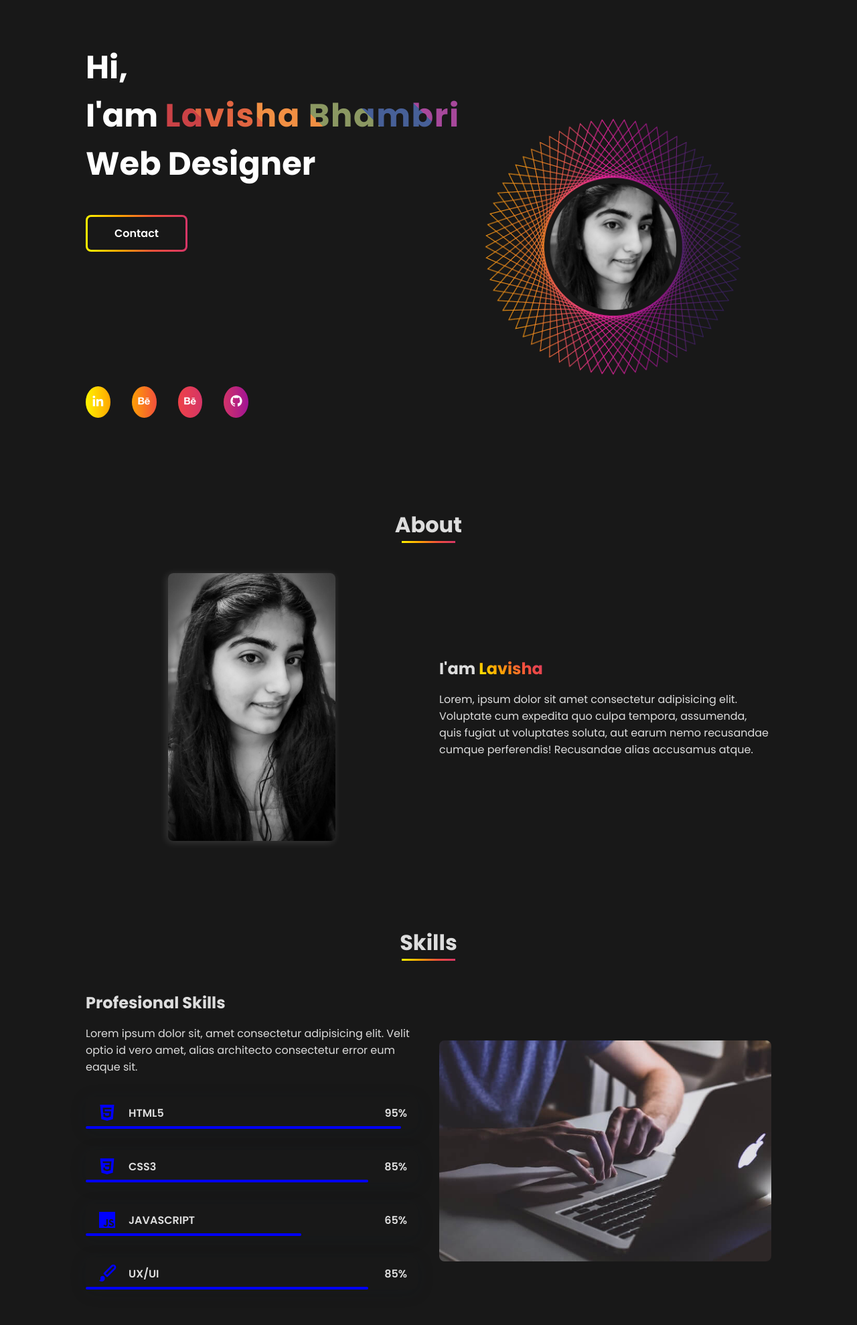
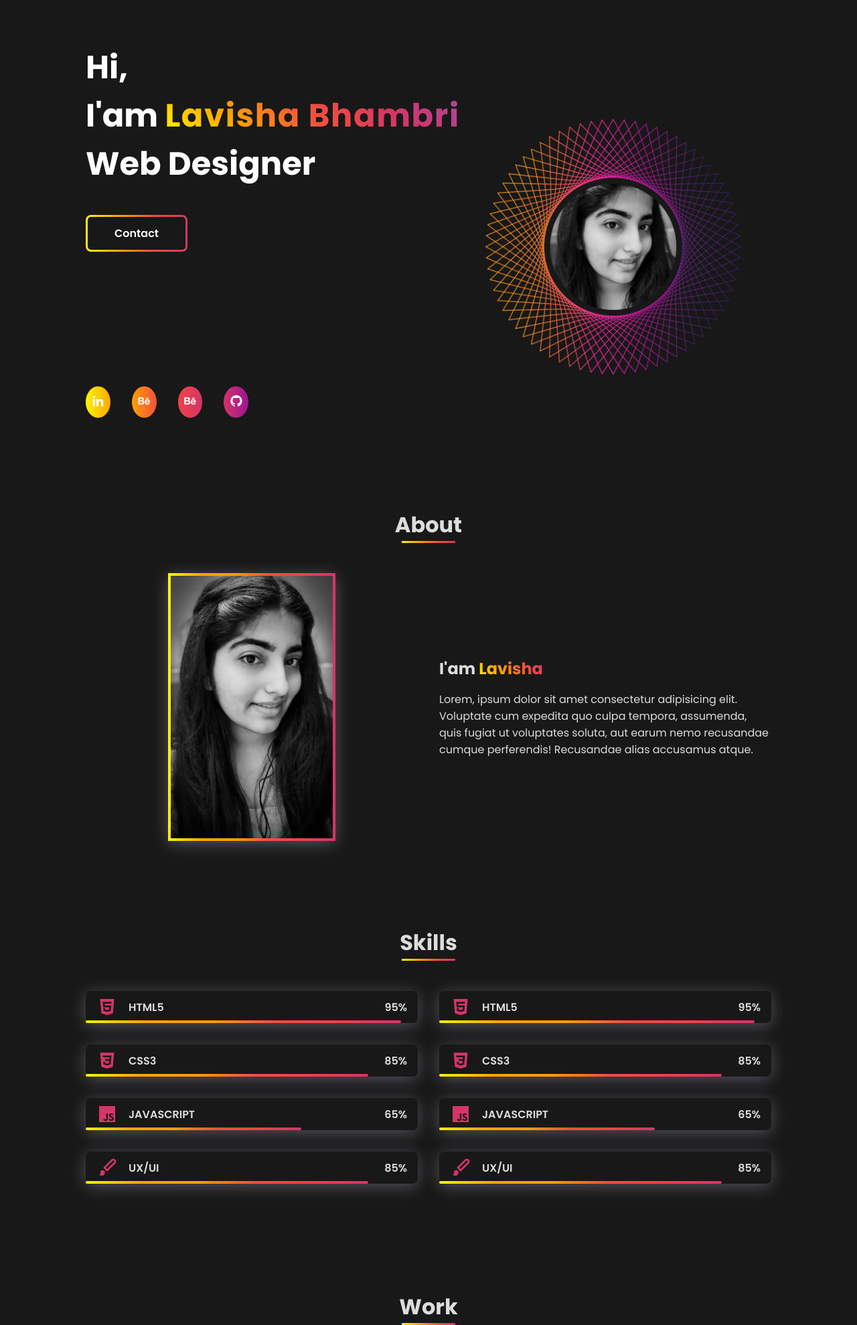
Before and after one commit to lavishabhambri/My-Portfolio, a plain HTML site: page index.html in a window 1280 px wide. Shown: the part 120-2099 px from the top of the page at 67% size. Drawn offline with nearby package versions, Linux system fonts and the light colour scheme.

Commit message:
Styles Added, skills section

```diff
--- a/assets/css/styles.css
+++ b/assets/css/styles.css
@@ -239,63 +239,22 @@ font-weight: 700;
 }
 
 .home__title-color {
-  /* Fallback: Set a background color. */
-  background-color: #CA4246;
-  /* font-size: 4em; */
   letter-spacing: 0.1rem;
   font-weight: 700;
   margin-bottom: 0.5rem;
-  /* Create the gradient. */
-   background-image: linear-gradient(
-        45deg,
-        #CA4246 16.666%,
-                #E16541 16.666%,
-                #E16541 33.333%,
-                #F18F43 33.333%,
-                #F18F43 50%,
-                #8B9862 50%,
-                #8B9862 66.666%,
-                #476098 66.666%,
-                #476098 83.333%,
-                #A7489B 83.333%);
-
+  background-image: linear-gradient(45deg, #fff400, #ffa601 ,#f3503c, #d53567, #A7489B);
   background-size: 100%;
   background-repeat: repeat;
   -webkit-background-clip: text;
   -webkit-text-fill-color: transparent;
-    animation: rainbow-text-simple-animation-rev 0.75s ease-in-out forwards;
-
+  animation: background-image 5s ease-in-out forwards;
 }
 
 .home__title-color:hover{
-    animation: rainbow-text-simple-animation 0.5s ease-in-out forwards;
+    background-image: linear-gradient(-45deg, #fff400, #ffa601 ,#f3503c, #d53567, #A7489B);
+    animation: background-image 5s ease-in-out forwards;
 }
 
-
-@keyframes rainbow-text-simple-animation-rev {
-    0% {
-        background-size: 650%;
-    }
-    40% {
-        background-size: 650%;
-    }
-    100% {
-        background-size: 100%;
-    }
-}
-
-
-@keyframes rainbow-text-simple-animation {
-    0% {
-        background-size: 100%;
-    }
-    80% {
-        background-size: 650%;
-    }
-    100% {
-        background-size: 650%;
-    }
-}
 
 .home__social{
   display: flex;
@@ -427,8 +386,16 @@ font-weight: 700;
 .skills__icon{
   font-size: 2rem;
   margin-right: var(--mb-2);
-  color: var(--first-color);
+  color: #d53567;
+  /* background-image: linear-gradient(90deg, #fff400, #d53567 50%);
+  -webkit-background-clip: text;
+	-webkit-text-fill-color: transparent; */
 }
+
+.skills__data{
+  box-shadow: 0 4px 25px rgba(225, 225, 255, 0.3);
+}
+
 .skills__names{
   display: flex;
   align-items: center;
@@ -437,7 +404,7 @@ font-weight: 700;
   position: absolute;
   left: 0;
   bottom: 0;
-  background-color: var(--first-color);
+  background: linear-gradient(90deg, #fff400, #ffa601, #ff9f05 ,#f3503c, #ee4248, #d53567);
   height: .25rem;
   border-radius: .5rem;
   z-index: var(--z-back);
@@ -481,9 +448,12 @@ font-weight: 700;
   font-size: var(--normal-font-size);
   font-weight: var(--font-semi);
   padding: 1rem;
-  border-radius: .5rem;
-  border: 1.5px solid var(--second-color);
-  outline: none;
+  border-image-source: linear-gradient(90deg, #fff400, #ffa601, #ff9f05 ,#f3503c, #ee4248, #d53567);
+  border: 3rem solid linear-gradient(90deg, #fff400, #ffa601, #ff9f05 ,#f3503c, #ee4248, #d53567);
+  /* outline: none; */
+  border-width: 3pt;
+  box-shadow: -4px 4px 25px rgba(225, 225, 255, 0.3);
+  border-image-slice: 1;
   margin-bottom: var(--mb-4);
 }
 .contact__button{
@@ -668,11 +638,13 @@ font-weight: 700;
   .about__img img{
     width: 250px;
     height: 400px;
-    /* box-shadow: 2px 2px 12px #ffa601, 0px -2px 12px #ff9f05,-2px 2px 12px #d53567; */
-    box-shadow: -2px 2px 12px rgba(255, 255, 255, 0.15);
+    box-shadow: 0 4px 25px rgba(225, 225, 255, 0.3);
+    border-radius: 5px;
+    border: solid 4px;
+    border-image: linear-gradient(to right, #fff400, #ffa601, #ff9f05 ,#f3503c, #ee4248, #d53567);
+    border-image-slice: 1;
   }
 
-  /* #fff400, #ffa601, #ff9f05 ,#f3503c, #ee4248, #d53567); */
   .work__container{
     grid-template-columns: repeat(3, 1fr);
     grid-template-rows: repeat(2,1fr);
--- a/index.html
+++ b/index.html
@@ -75,11 +75,11 @@
             <!--===== SKILLS =====-->
             <section class="skills section" id="skills">
                 <h2 class="section-title">Skills</h2>
-
+                <!-- <p class="skills__text">Lorem ipsum dolor sit, amet consectetur adipisicing elit. Velit optio id vero amet, alias architecto consectetur error eum eaque sit.</p> -->
                 <div class="skills__container bd-grid">
                     <div>
-                        <h2 class="skills__subtitle">Profesional Skills</h2>
-                        <p class="skills__text">Lorem ipsum dolor sit, amet consectetur adipisicing elit. Velit optio id vero amet, alias architecto consectetur error eum eaque sit.</p>
+                        <!-- <h2 class="skills__subtitle">Profesional Skills</h2> -->
+                        <!-- <p class="skills__text">Lorem ipsum dolor sit, amet consectetur adipisicing elit. Velit optio id vero amet, alias architecto consectetur error eum eaque sit.</p> -->
                         <div class="skills__data">
                             <div class="skills__names">
                                 <i class='bx bxl-html5 skills__icon'></i>
@@ -131,7 +131,55 @@
                     </div>
 
                     <div>
-                        <img src="assets/img/work3.jpg" alt="" class="skills__img">
+                        <!-- <img src="assets/img/work3.jpg" alt="" class="skills__img"> -->
+                        <div class="skills__data">
+                            <div class="skills__names">
+                                <i class='bx bxl-html5 skills__icon'></i>
+                                <span class="skills__name">HTML5</span>
+                            </div>
+                            <div class="skills__bar skills__html">
+
+                            </div>
+                            <div>
+                                <span class="skills__percentage">95%</span>
+                            </div>
+                        </div>
+                        <div class="skills__data">
+                            <div class="skills__names">
+                                <i class='bx bxl-css3 skills__icon'></i>
+                                <span class="skills__name">CSS3</span>
+                            </div>
+                            <div class="skills__bar skills__css">
+
+                            </div>
+                            <div>
+                                <span class="skills__percentage">85%</span>
+                            </div>
+                        </div>
+                        <div class="skills__data">
+                            <div class="skills__names">
+                                <i class='bx bxl-javascript skills__icon' ></i>
+                                <span class="skills__name">JAVASCRIPT</span>
+                            </div>
+                            <div class="skills__bar skills__js">
+
+                            </div>
+                            <div>
+                                <span class="skills__percentage">65%</span>
+                            </div>
+                        </div>
+                        <div class="skills__data">
+                            <div class="skills__names">
+                                <i class='bx bxs-paint skills__icon'></i>
+                                <span class="skills__name">UX/UI</span>
+                            </div>
+                            <div class="skills__bar skills__ux">
+
+                            </div>
+                            <div>
+                                <span class="skills__percentage">85%</span>
+                            </div>
+                        </div>
                     </div>
                 </div>
             </section>
@@ -171,7 +219,7 @@
                         <input type="text" placeholder="Name" class="contact__input">
                         <input type="mail" placeholder="Email" class="contact__input">
                         <textarea name="" id="" cols="0" rows="10" class="contact__input"></textarea>
-                        <input type="button" value="Enviar" class="contact__button button">
+                        <input type="button" value="Contact" class="contact__button button">
                     </form>
                 </div>
             </section>
```
